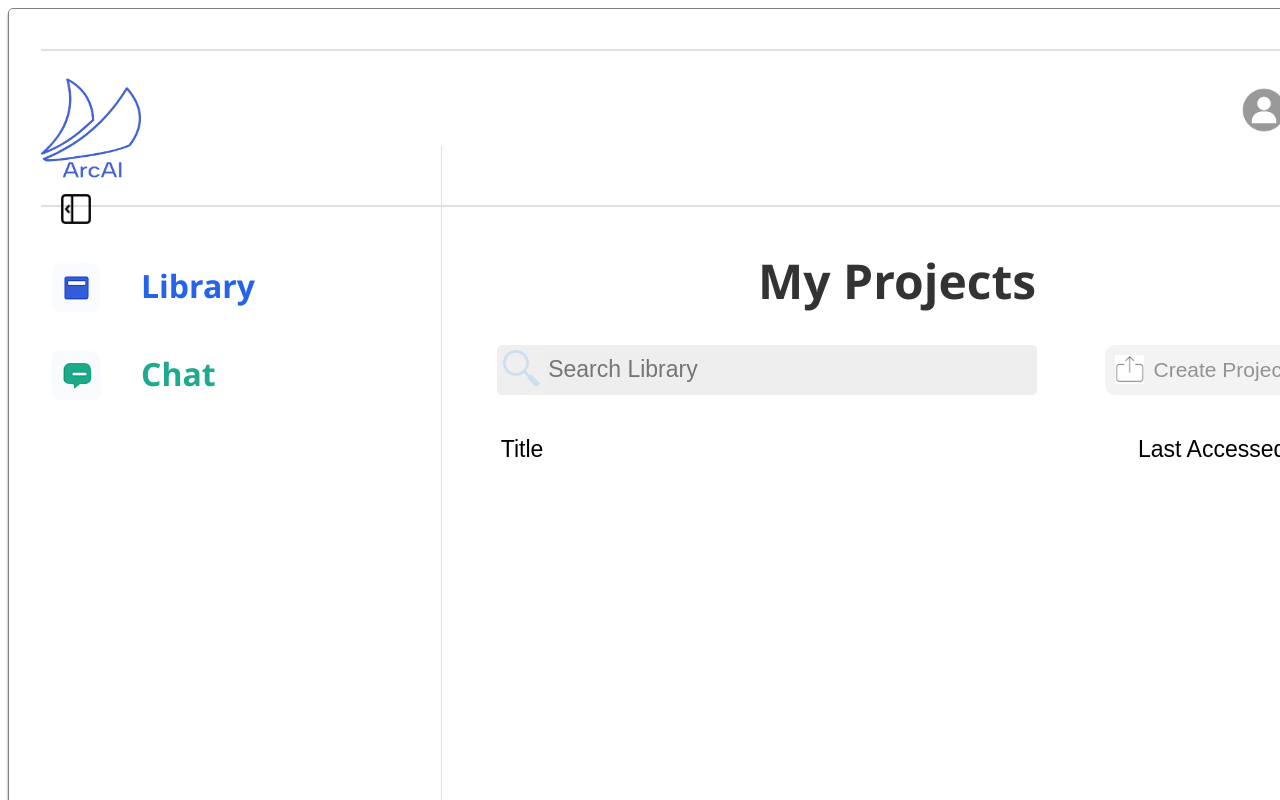
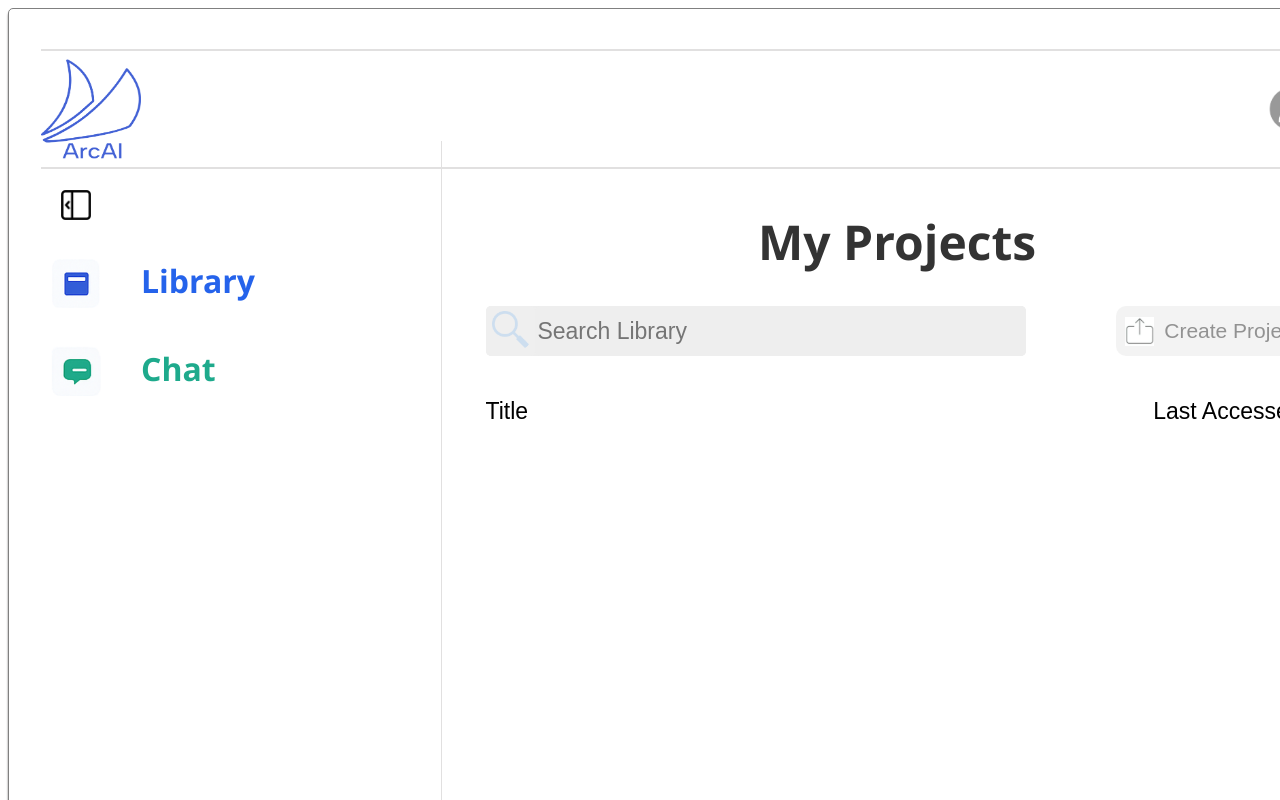
Before and after one commit to SARWANdev/ArcAI, a React (Vite) app in the folder VIEW/: page /workspace/library in a window 1280 px wide. Shown: the top 800 px of the page. Built offline with nearby package versions, Linux system fonts and the light colour scheme; sample sign-in values are in the browser's storage.

Commit message:
Added Arc-Ai Image and organised'

```diff
--- a/VIEW/src/Pages/ChatHistoryPage.css
+++ b/VIEW/src/Pages/ChatHistoryPage.css
@@ -12,14 +12,7 @@
 
   .chat-history-page-header-content{
       display: flex;
-      padding-top: 1.5%;
-      padding-bottom: 1.5%;
       justify-content: space-between;
-  }
-
-  .chat-history-page-user-button{
-      position: relative;
-      right: 50%;
   }
 
   hr{
--- a/VIEW/src/Pages/ChatHistoryPage.jsx
+++ b/VIEW/src/Pages/ChatHistoryPage.jsx
@@ -34,12 +34,12 @@ export default function ChatHistoryPage() {
             <div className="chat-history-page-header">
                 <hr className="chat-history-page-line"></hr>
                 <div className="chat-history-page-header-content">
-                    <h1 className="arcai-logo">ArcAI</h1>
+                    <img src = "../images/arcai-logo.png" alt = "logo" className = "arcai-logo"/>
                     <button className="chat-history-page-button" id = "chat-history-page-chat-button" onClick={handleChatButtonClick} title="Chat">Chat</button>
                     <button className="chat-history-page-button" id = "chat-history-page-history-button" onClick={handleHistoryButtonClick} title="History">History</button>
-                    <UserPicture className = "chat-history-page-user-button" right = {"12.8px"}/>
-                    <PopUpBoxSignOut left = {"82%"} top = {"15%"}/>
+                    <UserPicture className = "chat-history-page-user-button" top = {"20px"}/>
                 </div>
+                <PopUpBoxSignOut left = {"83.5%"} top = {"15%"}/>
                 <hr className="chat-history-page-line"></hr>
                 <div className="chat-history-page-content">
                     <div className="chat-history-page-content-container" id = "chat-history-page-content-container">
--- a/VIEW/src/Pages/ChatPage.css
+++ b/VIEW/src/Pages/ChatPage.css
@@ -12,14 +12,7 @@
 
   .chat-page-header-content{
       display: flex;
-      padding-top: 1.5%;
-      padding-bottom: 1.5%;
       justify-content: space-between;
-  }
-
-  .chat-page-user-button{
-      position: relative;
-      right: 50%;
   }
 
   hr{
--- a/VIEW/src/Pages/ChatPage.jsx
+++ b/VIEW/src/Pages/ChatPage.jsx
@@ -33,12 +33,12 @@ function ChatPage() {
             <div className="chat-page-header">
                 <hr className="chat-page-line"></hr>
                 <div className="chat-page-header-content">
-                    <h1 className="arcai-logo">ArcAI</h1>
+                    <img src = "../images/arcai-logo.png" alt = "logo" className = "arcai-logo"/>
                     <button className="chat-page-button" id = "chat-page-chat-button" onClick={handleChatButtonClick} title="Chat">Chat</button>
                     <button className="chat-page-button" id = "chat-page-history-button" onClick={handleHistoryButtonClick} title="History">History</button>
-                    <UserPicture className = "chat-page-user-button" right = {"12.8px"}/>
-                    <PopUpBoxSignOut left = {"82%"} top = {"15%"}/>
+                    <UserPicture className = "chat-page-user-button" top = {"20px"}/>
                 </div>
+                <PopUpBoxSignOut left = {"83.5%"} top = {"15%"}/>
                 <hr className="chat-page-line"></hr>
                 <div className="chat-page-content">
                     <div className="chat-page-content-container" id = "chat-page-content-container">
--- a/VIEW/src/Pages/Components/Buttons/UserPicture.css
+++ b/VIEW/src/Pages/Components/Buttons/UserPicture.css
@@ -1,6 +1,6 @@
 .userButton {
-    width: 70px;
-    height: 66px;
+    width: 60px;
+    height: 60px;
     border: none;
     padding: 0;
     background: none;
--- a/VIEW/src/Pages/Components/LibraryPageProjectContainer.css
+++ b/VIEW/src/Pages/Components/LibraryPageProjectContainer.css
@@ -11,6 +11,8 @@
     font-size: 23px;
     cursor: pointer;
     border-radius: 5px;
+    position: relative;
+    left: 10px;
 }
 
 .library-page-project-title-button:hover{
@@ -23,6 +25,7 @@
     margin-top: 40px;
     gap: 570px;
     align-items: center;
+    justify-content: space-around;
 }
 
 .library-page-project-last-accessed-button{
@@ -33,6 +36,8 @@
     font-size: 23px;
     cursor: pointer;
     border-radius: 5px;
+    position: relative;
+    right: 10px;
 }
 
 .library-page-project-last-accessed-button:hover{
--- a/VIEW/src/Pages/Components/Sidebar.css
+++ b/VIEW/src/Pages/Components/Sidebar.css
@@ -4,7 +4,7 @@
     height: 722px;
     border-right: 1px #E1E0E0 solid;
     padding-top: 3%;
-    top: 18.2%;
+    top: 17.6%;
 }
 
 #side-bar-contents{
--- a/VIEW/src/Pages/HomePage.css
+++ b/VIEW/src/Pages/HomePage.css
@@ -18,15 +18,16 @@
 }
 
 .arcai-header {
-  margin-bottom: 3rem;
   display: flex;
   justify-content: space-between;
   align-items: center;
 }
 
 .arcai-logo {
-  width: 100px;
-  height: 100px;
+  font-size: 42px;
+  font-weight: 700;
+  color: #2563eb;
+  margin: 0;
 }
 
 .arcai-main-logged {
--- a/VIEW/src/Pages/HomePage.jsx
+++ b/VIEW/src/Pages/HomePage.jsx
@@ -14,7 +14,7 @@ function HomePage(){
           <UserPicture/>
         </header>
         <hr className = "line-ai-to-content"></hr>
-        <PopUpBoxSignOut left = {"79.5%"} top = {"10%"}/>
+        <PopUpBoxSignOut left = {"83%"} top = {"13%"}/>
         <main className="arcai-main-logged">
         <div className="arcai-hero">
           <h2 className="arcai-tagline">Your research,<br />supercharged by AI</h2>
--- a/VIEW/src/Pages/LibraryPage.css
+++ b/VIEW/src/Pages/LibraryPage.css
@@ -12,13 +12,8 @@
 
 .library-page-header-content{
     display: flex;
-    padding-top: 1.5%;
-    padding-bottom: 1.5%;
-}
-
-.library-page-user-button{
-    position: relative;
-    right: 50%;
+    align-items: center;
+    justify-content: space-between;
 }
 
 hr{
@@ -32,18 +27,20 @@ hr{
     height: 763px;
     display: flex;
     flex-direction: column;
-    align-items: center
 }
 
 .library-page-content-container-title{
     font-size: 48px;
+    align-self: center;
 }
 
 .library-page-content-container-dashboard{
-    width: 800px;
+    display: flex;
+    flex-direction: row;
+    justify-content: space-around;
+    align-items: center;
+    width: 911px;
     height: 50px;
-    display: flex;
-    justify-content: space-between;
 }
 
 .library-page-content-container-projects{
@@ -51,7 +48,7 @@ hr{
     height: 555px;
 }
 
-.arcai-logo {
-    width: 100px;
-    height: 100px;
+.library-page-user-button{
+    position: relative;
+    top: 50px;
 }
--- a/VIEW/src/Pages/LibraryPage.jsx
+++ b/VIEW/src/Pages/LibraryPage.jsx
@@ -22,9 +22,9 @@ function LibraryPage() {
                 <hr className="library-page-line"></hr>
                 <div className="library-page-header-content">
                     <img src = "../images/arcai-logo.png" alt = "logo" className = "arcai-logo"/>
-                    <UserPicture className = "library-page-user-button" left = {"85%"} bottom= {"14%"}/>
-                    <PopUpBoxSignOut left = {"82%"} top = {"15%"}/>
+                    <UserPicture className = "library-page-user-button"/>
                 </div>
+                <PopUpBoxSignOut left = {"83%"} top = {"15%"}/>
                 <hr className="library-page-line"></hr>
                 <div className="library-page-content">
                     <div className="library-page-content-container" id = "library-page-content-container">
```
